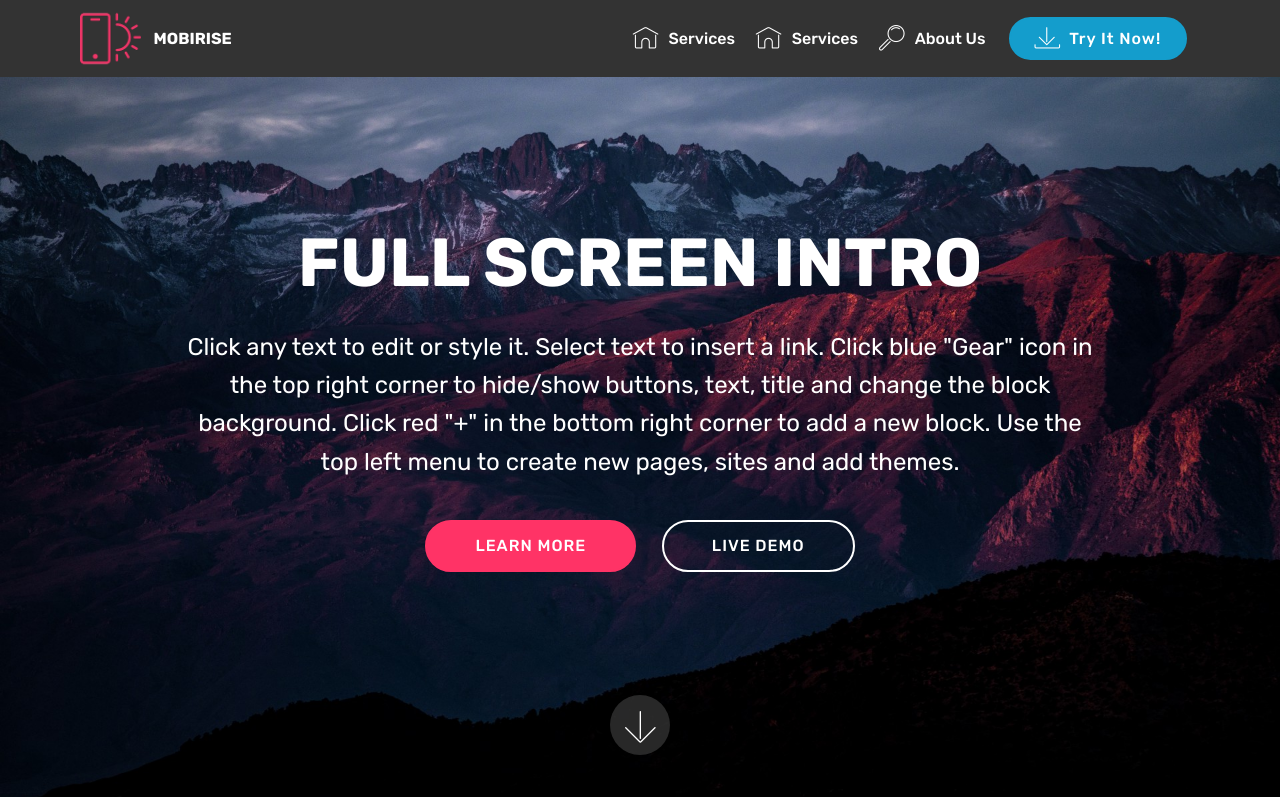
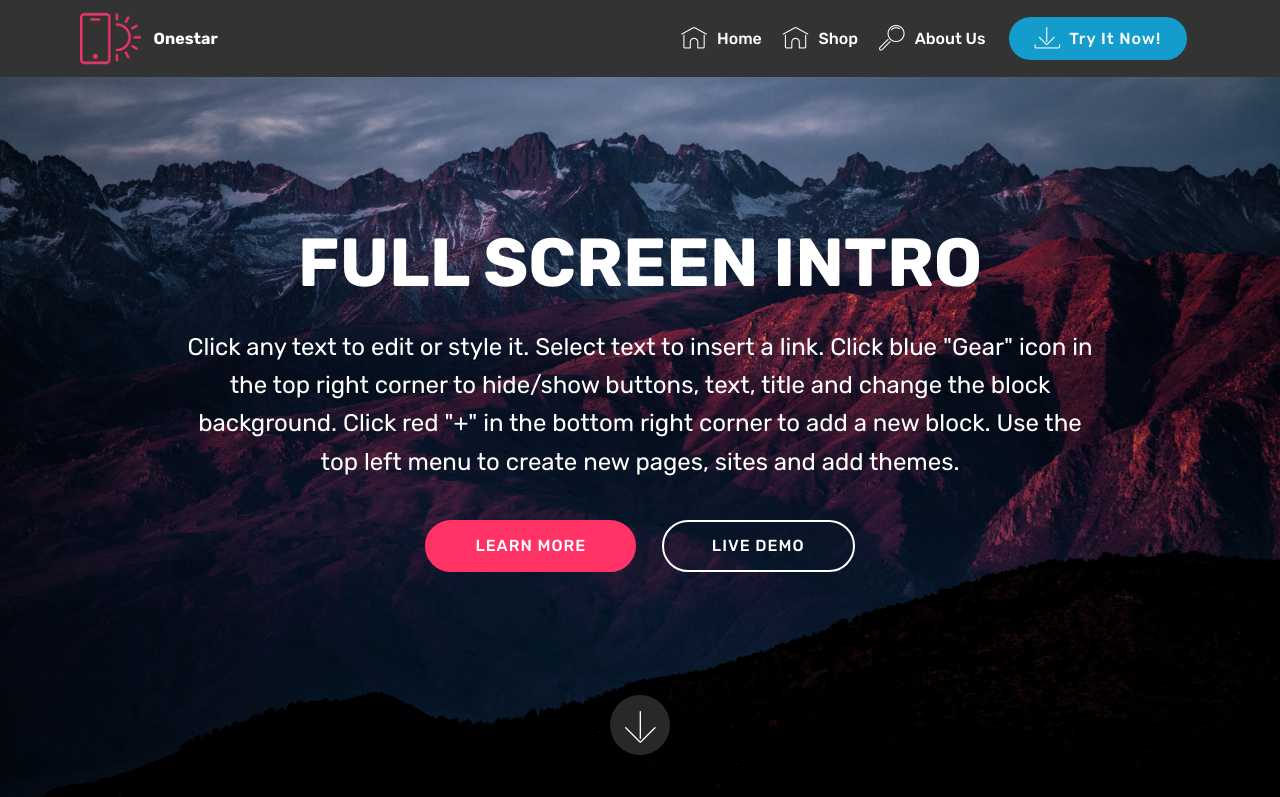
Before and after one commit to robertflan/mobirise, a plain HTML site: page index.html in a window 1280 px wide. Shown: the top 797 px of the page. Drawn offline with Linux system fonts and the light colour scheme; files whose address does not match are found by name.

Commit message:
edit title

```diff
--- a/index.html
+++ b/index.html
@@ -46,7 +46,7 @@
                 </span>
                 <span class="navbar-caption-wrap">
                     <a class="navbar-caption text-white display-4" href="https://mobirise.com">
-                        MOBIRISE
+                        Onestar
                     </a>
                 </span>
             </div>
@@ -55,11 +55,11 @@
             <ul class="navbar-nav nav-dropdown" data-app-modern-menu="true"><li class="nav-item">
                     <a class="nav-link link text-white display-4" href="https://mobirise.com">
                         <span class="mbri-home mbr-iconfont mbr-iconfont-btn"></span>
-                        Services
+                        Home
                     </a>
                 </li><li class="nav-item"><a class="nav-link link text-white display-4" href="https://mobirise.com">
                         <span class="mbri-home mbr-iconfont mbr-iconfont-btn"></span>
-                        Services
+                        Shop
                     </a></li>
                 <li class="nav-item">
                     <a class="nav-link link text-white display-4" href="https://mobirise.com">
```
